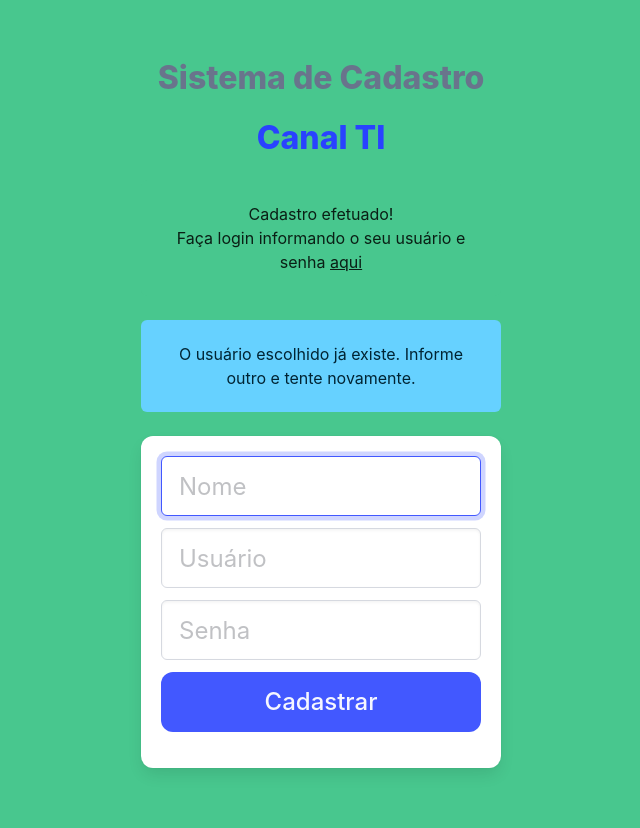
After one commit to kelcia253/MyFinder, a PHP site: page /cadastro.php in a window 1280 px wide. The commit adds this page. Shown: the whole page, without its empty margins (319-959 px from the left). Run offline with PHP 8.4, Linux system fonts and the light colour scheme; some libraries are stand-ins or nearby versions.

Commit message:
login 23/02

```diff
--- a/TelaInicial/TelaInicial.html
+++ b/TelaInicial/TelaInicial.html
@@ -20,8 +20,8 @@
             MyFinder
           </a>
 
-          <button class="btn btn-outline-dark" id="btnLogin" onclick="window.location.href = '../Login.html'">Login</button>
-          <button class="btn btn-outline-dark" id="btnCadastro" type="submit">Cadastre-se</button>
+          <button class="btn btn-outline-dark" id="btnLogin" onclick="window.location.href = '../login/Login.php'">Login</button>
+          <button class="btn btn-outline-dark" id="btnCadastro" onclick="window.location.href = '../login/cadastro.php'">Cadastre-se</button>
         </div>
       </nav>
       <!--fim do nome do site-->
--- /dev/null
+++ b/login/cadastro.php
@@ -0,0 +1,53 @@
+<html>
+
+<head>
+    <meta charset="utf-8">
+    <meta http-equiv="X-UA-Compatible" content="IE=edge">
+    <meta name="viewport" content="width=device-width, initial-scale=1">
+    <title>Sistema de Cadastro - PHP + MySQL - Canal TI</title>
+    <link href="https://fonts.googleapis.com/css?family=Open+Sans:300,400,700" rel="stylesheet">
+    <link rel="stylesheet" href="css/bulma.min.css" />
+    <link rel="stylesheet" type="text/css" href="css/login.css">
+</head>
+
+<body>
+    <section class="hero is-success is-fullheight">
+        <div class="hero-body">
+            <div class="container has-text-centered">
+                <div class="column is-4 is-offset-4">
+                    <h3 class="title has-text-grey">Sistema de Cadastro</h3>
+                    <h3 class="title has-text-grey"><a href="https://youtube.com/canaltioficial" target="_blank">Canal TI</a></h3>
+                    <div class="notification is-success">
+                      <p>Cadastro efetuado!</p>
+                      <p>Faça login informando o seu usuário e senha <a href="login.php">aqui</a></p>
+                    </div>
+                    <div class="notification is-info">
+                        <p>O usuário escolhido já existe. Informe outro e tente novamente.</p>
+                    </div>
+                    <div class="box">
+                        <form action="cadastrar.php" method="POST">
+                            <div class="field">
+                                <div class="control">
+                                    <input name="nome" type="text" class="input is-large" placeholder="Nome" autofocus>
+                                </div>
+                            </div>
+                            <div class="field">
+                                <div class="control">
+                                    <input name="usuario" type="text" class="input is-large" placeholder="Usuário">
+                                </div>
+                            </div>
+                            <div class="field">
+                                <div class="control">
+                                    <input name="senha" class="input is-large" type="password" placeholder="Senha">
+                                </div>
+                            </div>
+                            <button type="submit" class="button is-block is-link is-large is-fullwidth">Cadastrar</button>
+                        </form>
+                    </div>
+                </div>
+            </div>
+        </div>
+    </section>
+</body>
+
+</html>
--- a/conexao.php
+++ b/login/conexao.php
@@ -4,11 +4,11 @@ $database = "myfinder";
 $username = "root";
 $password = "";
 // Create connection
-$conn = mysqli_connect($servername, $username, $password, $database);
+$mysqli = new mysqli($servername, $username, $password, $database);
 // Check connection
-if (!$conn) {
+if ($mysqli->connect_errno) {
     die("Falha ao conectar ao banco de dados: " . mysqli_connect_error());
 }
 echo "Conectado com sucesso";
-mysqli_close($conn);
+//mysqli_close($mysqli);
 ?>
--- /dev/null
+++ b/login/logout.php
@@ -0,0 +1,6 @@
+<?php
+if(isset($_SESSION)){
+    session_start();
+}
+session_destroy();
+header("Location: Login.php");
```
Also changed, not shown: login/Login.php (renamed from Login.php, +14 -14 lines), login/painel.php (added, +25 -0 lines), login/protect.php (added, +9 -0 lines).
